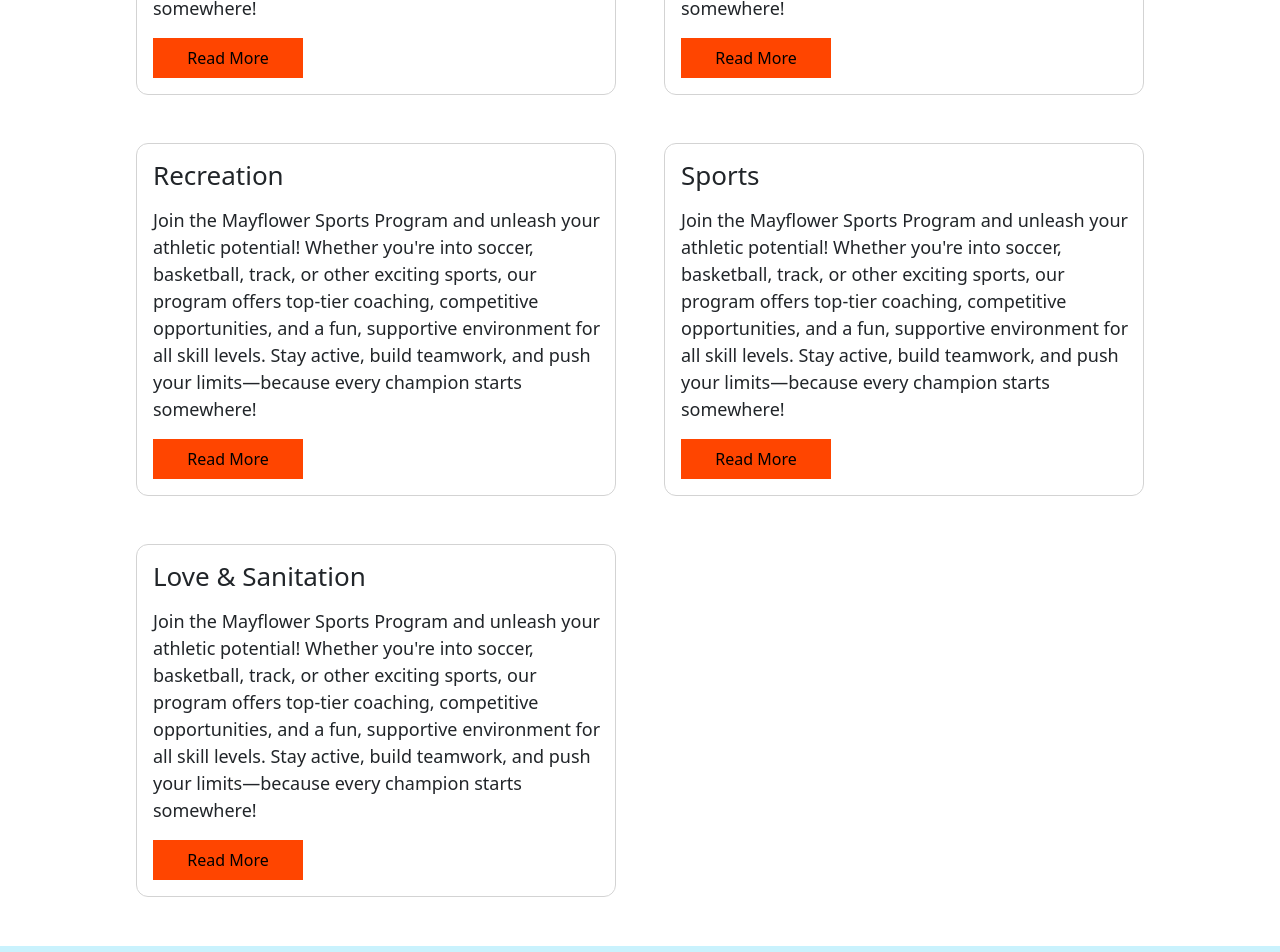
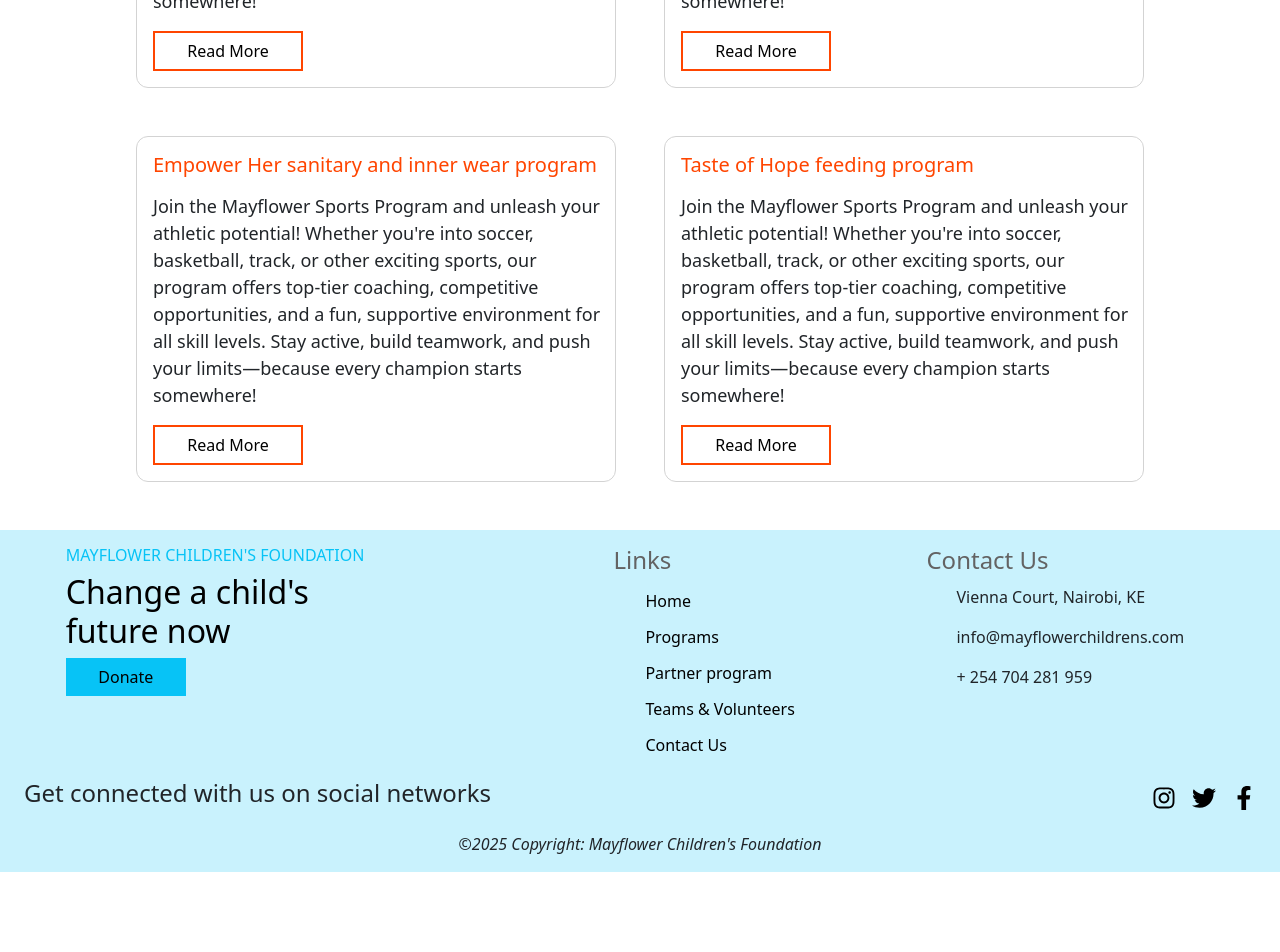
Before and after one commit to Nabanji/Mayflower, a React (Vite) app: page /programs in a window 1280 px wide. Shown: the part 800-1752 px from the top of the page. After the commit the page ends 1672 px from the top, so only its background shows below. Built offline with nearby package versions, Linux system fonts and the light colour scheme.

Commit message:
Programs section

```diff
--- a/src/Pages/Programs/Programs.css
+++ b/src/Pages/Programs/Programs.css
@@ -83,7 +83,8 @@
 }
 
 .program-description h4 {
-    font-size: 26px;
+    font-size: 20px;
+    color: orangered;
 }
 
 .program-description p {
@@ -91,7 +92,7 @@
 }
 
 .program-description button {
-    background: orangered;
+    background: #fff;
     width: 150px;
     padding: 6px 12px;
     border: 2px solid orangered;
@@ -99,7 +100,7 @@
 }
 
 .program-description button:hover {
-    background: none;
+    background: orangered;
 }
 
 
--- a/src/Pages/Programs/Programs.jsx
+++ b/src/Pages/Programs/Programs.jsx
@@ -7,6 +7,29 @@ import "aos/dist/aos.css";
 
 
 export default function Programs() {
+
+    const ourPrograms = [
+        {
+            program: 'Mayflower Kids FC Sports program',
+            description: 'Join the Mayflower Sports Program and unleash your athletic potential! Whether you\'re into soccer, basketball, track, or other exciting sports, our program offers top-tier coaching, competitive opportunities, and a fun, supportive environment for all skill levels. Stay active, build teamwork, and push your limits—because every champion starts somewhere!',
+            button: 'Read More',
+        },
+        {
+            program: 'Books and Beyond Education program',
+            description: 'Join the Mayflower Sports Program and unleash your athletic potential! Whether you\'re into soccer, basketball, track, or other exciting sports, our program offers top-tier coaching, competitive opportunities, and a fun, supportive environment for all skill levels. Stay active, build teamwork, and push your limits—because every champion starts somewhere!',
+            button: 'Read More',
+        },
+        {
+            program: 'Empower Her sanitary and inner wear program',
+            description: 'Join the Mayflower Sports Program and unleash your athletic potential! Whether you\'re into soccer, basketball, track, or other exciting sports, our program offers top-tier coaching, competitive opportunities, and a fun, supportive environment for all skill levels. Stay active, build teamwork, and push your limits—because every champion starts somewhere!',
+            button: 'Read More',
+        },
+        {
+            program: 'Taste of Hope feeding program',
+            description: 'Join the Mayflower Sports Program and unleash your athletic potential! Whether you\'re into soccer, basketball, track, or other exciting sports, our program offers top-tier coaching, competitive opportunities, and a fun, supportive environment for all skill levels. Stay active, build teamwork, and push your limits—because every champion starts somewhere!',
+            button: 'Read More',
+        }
+    ]
 
     useEffect(() => {
         AOS.init({
@@ -29,47 +52,15 @@ export default function Programs() {
                 <div className="underline"></div>
 
                 <div className="program gap-5 mt-3">
-
-                    <div className="program-card" data-aos='flip-left'>
-                        <div className="program-description ps-3">
-                            <h4 className='my-3'>Schools</h4>
-                            <p>Join the Mayflower Sports Program and unleash your athletic potential! Whether you're into soccer, basketball, track, or other exciting sports, our program offers top-tier coaching, competitive opportunities, and a fun, supportive environment for all skill levels. Stay active, build teamwork, and push your limits—because every champion starts somewhere!</p>
-                            <button className='mb-3'>Read More</button>
+                    {ourPrograms.map((program, index) => (
+                        <div className="program-card" data-aos={index % 2 === 0 ? 'flip-left' : 'flip-right'} key={index}>
+                            <div className="program-description ps-3">
+                                <h4 className='my-3'>{program.program}</h4>
+                                <p>{program.description}</p>
+                                <button className='mb-3'>{program.button}</button>
+                            </div>
                         </div>
-                    </div>
-
-                    <div className="program-card" data-aos='flip-right'>
-                        <div className="program-description ps-3">
-                            <h4 className='my-3'>Visits</h4>
-                            <p>Join the Mayflower Sports Program and unleash your athletic potential! Whether you're into soccer, basketball, track, or other exciting sports, our program offers top-tier coaching, competitive opportunities, and a fun, supportive environment for all skill levels. Stay active, build teamwork, and push your limits—because every champion starts somewhere!</p>
-                            <button className='mb-3'>Read More</button>
-                        </div>
-                    </div>
-
-                    <div className="program-card" data-aos='flip-left'>
-                        <div className="program-description ps-3">
-                            <h4 className='my-3'>Recreation</h4>
-                            <p>Join the Mayflower Sports Program and unleash your athletic potential! Whether you're into soccer, basketball, track, or other exciting sports, our program offers top-tier coaching, competitive opportunities, and a fun, supportive environment for all skill levels. Stay active, build teamwork, and push your limits—because every champion starts somewhere!</p>
-                            <button className='mb-3'>Read More</button>
-                        </div>
-                    </div>
-
-                    <div className="program-card" data-aos='flip-right'>
-                        <div className="program-description ps-3">
-                            <h4 className='my-3'>Sports</h4>
-                            <p>Join the Mayflower Sports Program and unleash your athletic potential! Whether you're into soccer, basketball, track, or other exciting sports, our program offers top-tier coaching, competitive opportunities, and a fun, supportive environment for all skill levels. Stay active, build teamwork, and push your limits—because every champion starts somewhere!</p>
-                            <button className='mb-3'>Read More</button>
-                        </div>
-                    </div>
-
-                    <div className="program-card" data-aos='flip-left'>
-                        <div className="program-description ps-3">
-                            <h4 className='my-3'>Love & Sanitation</h4>
-                            <p>Join the Mayflower Sports Program and unleash your athletic potential! Whether you're into soccer, basketball, track, or other exciting sports, our program offers top-tier coaching, competitive opportunities, and a fun, supportive environment for all skill levels. Stay active, build teamwork, and push your limits—because every champion starts somewhere!</p>
-                            <button className='mb-3'>Read More</button>
-                        </div>
-                    </div>
-
+                    ))}
                 </div>
             </section>
 
--- a/src/components/Navbar/Navbar.jsx
+++ b/src/components/Navbar/Navbar.jsx
@@ -1,9 +1,15 @@
 import { useState } from 'react';
+import { useLocation } from 'react-router-dom';
 import MayflowerLogo from '../../assets/mayflower logo.png';
 import './Navbar.css'
 import { FaBars, FaTimes } from "react-icons/fa";
 
 export default function Navbar() {
+
+    const location = useLocation();
+
+    // Check if current route is '/programs'
+    const isProgramsRoute = location.pathname === '/programs';
 
     const [sidebar, setSidebar] = useState(false);
 
@@ -24,10 +30,11 @@ export default function Navbar() {
                     <ul className="nav-links">
                         <li className='nav-link'><a href="/">Home</a></li>
                         <li className='nav-link'>
-                            <a className="nav-link dropdown-toggle" href="#" role="button" data-bs-toggle="dropdown" aria-expanded="false">
+                            <a className="nav-link dropdown-toggle" href="/programs" role="button" data-bs-toggle="dropdown" aria-expanded="false">
                                 Programs
                             </a>
-                            <ul className="dropdown-menu">
+                            {/* Dropdown Menu for Programs */}
+                            <ul className={`dropdown-menu ${isProgramsRoute ? 'dropdown-menu-dark' : ''}`}>
                                 <li><a className="dropdown-item" href="/programs">Mayflower Kids FC Sports Program</a></li>
                                 <li><a className="dropdown-item" href="#">Books and Beyond Education Program</a></li>
                                 <li><a className="dropdown-item" href="#">Empower Her sanitary and inner wear program</a></li>
@@ -37,7 +44,6 @@ export default function Navbar() {
                         <li className='nav-link'><a href="/partner-opportunities">Partner opportunities</a></li>
                         <li className='nav-link'><a href="/team">Team & Volunteers</a></li>
                         <li className='nav-link'><a href="/contact">Contact Us</a></li>
-                        {/* <li><button className="btn btn-outline-primary">Donate</button></li> */}
                     </ul>
                 </div>
                 {/* Sidebar Toggle Button */}
```
